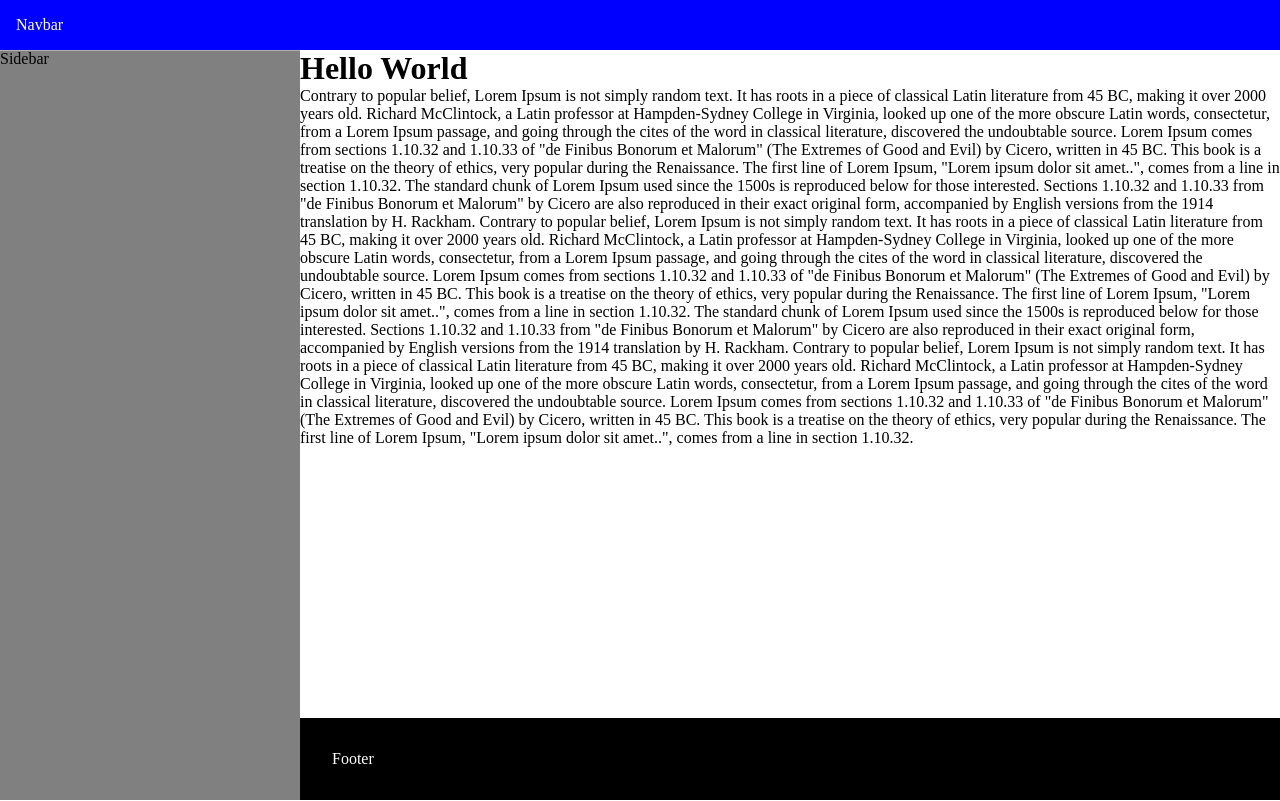
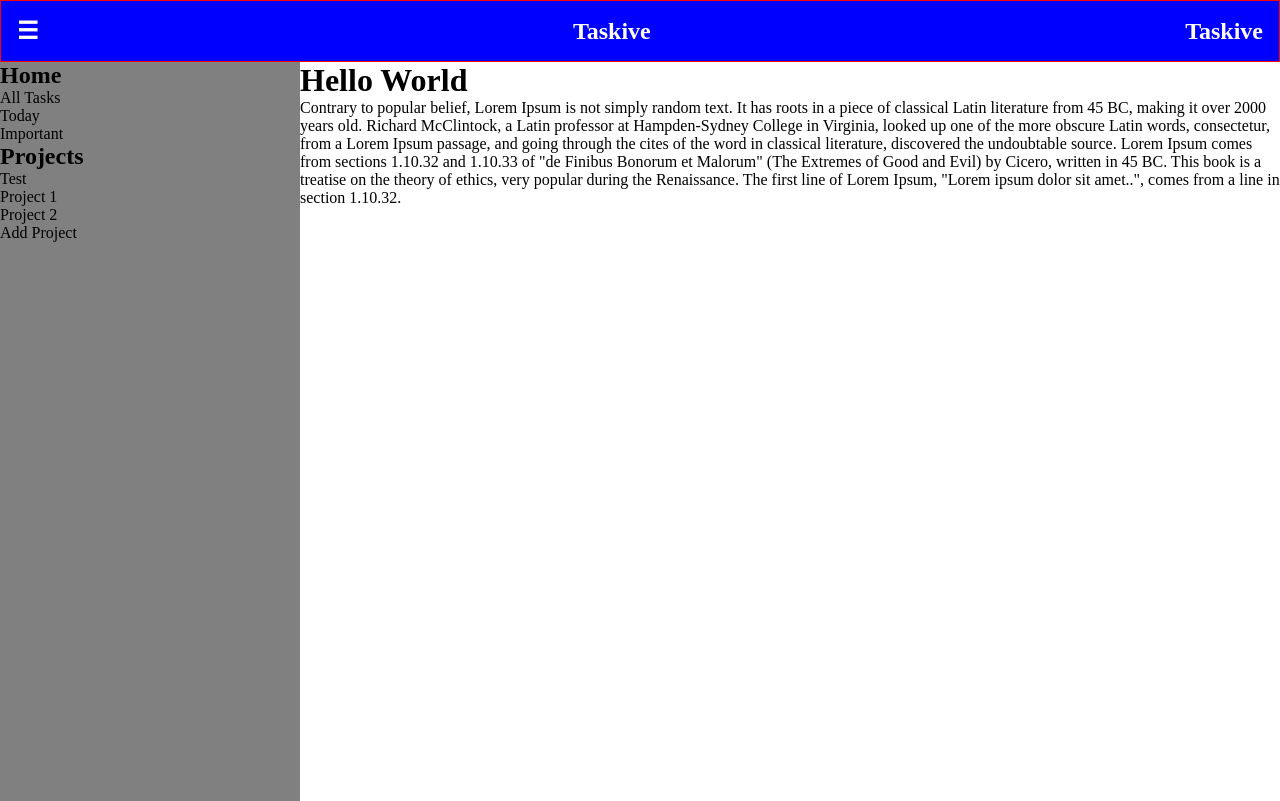
Before and after one commit to n-pontes/todo-list-app, a website built with webpack: page src/template.html in a window 1280 px wide. Built offline with nearby package versions, Linux system fonts and the light colour scheme.

Commit message:
Modify stylesheet and HTML

```diff
--- a/src/styles.css
+++ b/src/styles.css
@@ -1,6 +1,7 @@
 * {
     margin: 0;
     padding: 0;
+    box-sizing: border-box;
 }
 
 body {
@@ -11,7 +12,7 @@ body {
     grid-template-areas:
     "navbar navbar"
     "sidebar main"
-    "sidebar footer";
+    "sidebar main";
 }
 nav {
     top: 0;
@@ -20,23 +21,22 @@ nav {
     background-color: blue;
     color: white;
     padding: 1em;
+    border: 1px solid red;
+}
+.nav-item {
+    display: flex;
+    align-items: center;
+    justify-content: space-between;
 }
 aside {
-    height: calc(100vh - 50.4px);
-    top: 50.4px;
-    position: sticky;
+    height: calc(100vh - 60.8px);
+    top: 60.8px;
     align-self: start;
     grid-area: sidebar;
     background-color: grey;
 }
 main {
     grid-area: main;
-}
-footer {
-    grid-area: footer;
-    background: black;
-    color: white;
-    padding: 2em;
 }
 @media(max-width: 800px) {
     body {
@@ -47,7 +47,4 @@ footer {
         width: 300px;
         display: none;
     }
-    .show {
-        display: block;
-    }
 }
--- a/src/template.html
+++ b/src/template.html
@@ -6,18 +6,52 @@
     <title>Taskive</title>
 </head>
 <body>
-    <nav>Navbar</nav>
-    <aside>Sidebar</aside>
+    <nav>
+        <div class="nav-item">
+            <h1>☰</h1>
+            <h1>Taskive</h1>
+            <h1>Taskive</h1>
+        </div>
+    </nav>
+    <aside id="sidebar">
+        <div class="section">
+            <h2 class="section-title">Home</h2>
+            <div class="menu-item active">
+                <div class="icon"></div>
+                <span>All Tasks</span>
+            </div>
+            <div class="menu-item">
+                <div class="icon"></div>
+                <span>Today</span>
+            </div>
+            <div class="menu-item">
+                <div class="icon"></div>
+                <span>Important</span>
+            </div>
+        </div>
+        <div class="section">
+            <h2 class="section-title">Projects</h2>
+            <div class="menu-item">
+                <div class="icon"></div>
+                <span>Test</span>
+            </div>
+            <div class="menu-item">
+                <div class="icon"></div>
+                <span>Project 1</span>
+            </div>
+            <div class="menu-item">
+                <div class="icon"></div>
+                <span>Project 2</span>
+            </div>
+            <div class="add-project">
+                <div class="icon"></div>
+                <span>Add Project</span>
+            </div>
+        </div>
+    </aside>
     <main>
         <h1>Hello World</h1>
         <p>Contrary to popular belief, Lorem Ipsum is not simply random text. It has roots in a piece of classical Latin literature from 45 BC, making it over 2000 years old. Richard McClintock, a Latin professor at Hampden-Sydney College in Virginia, looked up one of the more obscure Latin words, consectetur, from a Lorem Ipsum passage, and going through the cites of the word in classical literature, discovered the undoubtable source. Lorem Ipsum comes from sections 1.10.32 and 1.10.33 of "de Finibus Bonorum et Malorum" (The Extremes of Good and Evil) by Cicero, written in 45 BC. This book is a treatise on the theory of ethics, very popular during the Renaissance. The first line of Lorem Ipsum, "Lorem ipsum dolor sit amet..", comes from a line in section 1.10.32.
-
-            The standard chunk of Lorem Ipsum used since the 1500s is reproduced below for those interested. Sections 1.10.32 and 1.10.33 from "de Finibus Bonorum et Malorum" by Cicero are also reproduced in their exact original form, accompanied by English versions from the 1914 translation by H. Rackham.
-            Contrary to popular belief, Lorem Ipsum is not simply random text. It has roots in a piece of classical Latin literature from 45 BC, making it over 2000 years old. Richard McClintock, a Latin professor at Hampden-Sydney College in Virginia, looked up one of the more obscure Latin words, consectetur, from a Lorem Ipsum passage, and going through the cites of the word in classical literature, discovered the undoubtable source. Lorem Ipsum comes from sections 1.10.32 and 1.10.33 of "de Finibus Bonorum et Malorum" (The Extremes of Good and Evil) by Cicero, written in 45 BC. This book is a treatise on the theory of ethics, very popular during the Renaissance. The first line of Lorem Ipsum, "Lorem ipsum dolor sit amet..", comes from a line in section 1.10.32.
-
-            The standard chunk of Lorem Ipsum used since the 1500s is reproduced below for those interested. Sections 1.10.32 and 1.10.33 from "de Finibus Bonorum et Malorum" by Cicero are also reproduced in their exact original form, accompanied by English versions from the 1914 translation by H. Rackham.
-            Contrary to popular belief, Lorem Ipsum is not simply random text. It has roots in a piece of classical Latin literature from 45 BC, making it over 2000 years old. Richard McClintock, a Latin professor at Hampden-Sydney College in Virginia, looked up one of the more obscure Latin words, consectetur, from a Lorem Ipsum passage, and going through the cites of the word in classical literature, discovered the undoubtable source. Lorem Ipsum comes from sections 1.10.32 and 1.10.33 of "de Finibus Bonorum et Malorum" (The Extremes of Good and Evil) by Cicero, written in 45 BC. This book is a treatise on the theory of ethics, very popular during the Renaissance. The first line of Lorem Ipsum, "Lorem ipsum dolor sit amet..", comes from a line in section 1.10.32.
     </main>
-    <footer>Footer</footer>
 </body>
 </html>
```
